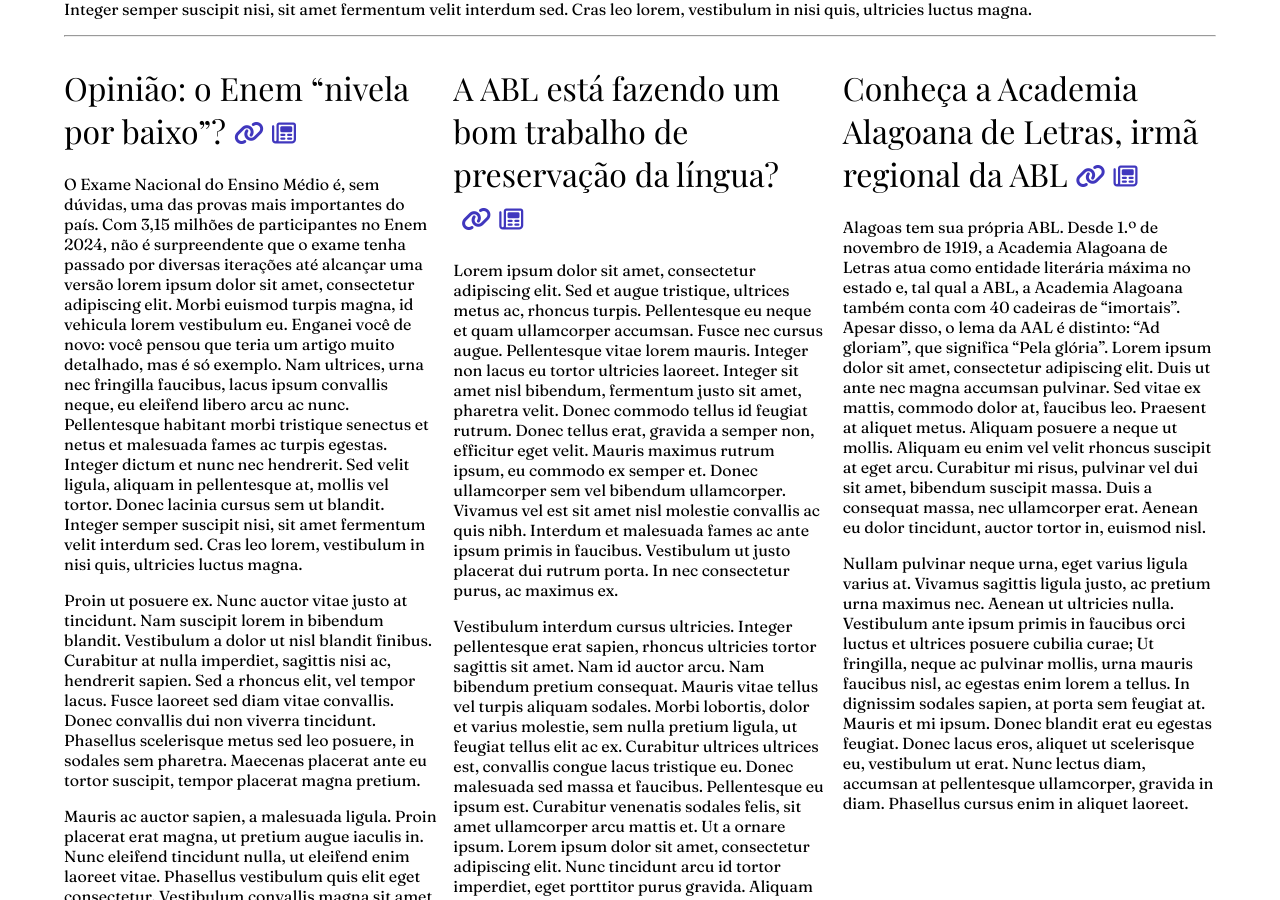
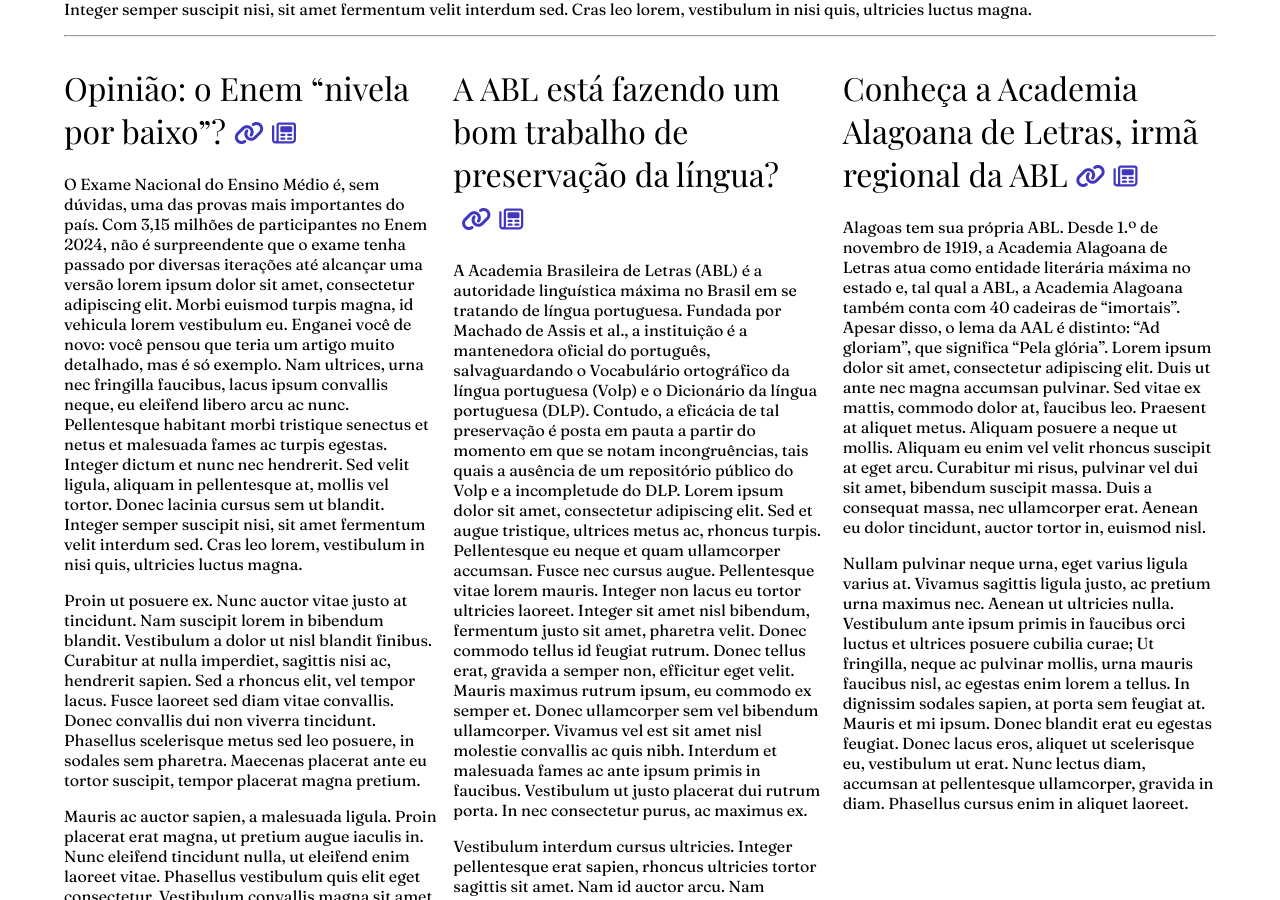
Before and after one commit to wikialagoas/wikialagoas, a Jekyll site: the page built from _posts/2025-07-27-4ed.markdown, in a window 1280 px wide and 900 px high, scrolled down 1134 px. Built offline with Jekyll 4.4.1, drawn with Linux system fonts in a browser that asks for light colours.

Commit message:
Adiciona um início ao mockup da preservação da ABL

```diff
--- a/_posts/2025-07-27-4ed.markdown
+++ b/_posts/2025-07-27-4ed.markdown
@@ -31,7 +31,7 @@
     </div>
     <div>
         <h1>A ABL está fazendo um bom trabalho de preservação da língua?{% include icons-temp.html %}</h1> <!-- adicionar include de fontes tipo: include sources.html s1="fonte 1" s2="fonte 2" s3="fonte 3" s4="fonte4" -->
-        <p>Lorem ipsum dolor sit amet, consectetur adipiscing elit. Sed et augue tristique, ultrices metus ac, rhoncus turpis. Pellentesque eu neque et quam ullamcorper accumsan. Fusce nec cursus augue. Pellentesque vitae lorem mauris. Integer non lacus eu tortor ultricies laoreet. Integer sit amet nisl bibendum, fermentum justo sit amet, pharetra velit. Donec commodo tellus id feugiat rutrum. Donec tellus erat, gravida a semper non, efficitur eget velit. Mauris maximus rutrum ipsum, eu commodo ex semper et. Donec ullamcorper sem vel bibendum ullamcorper. Vivamus vel est sit amet nisl molestie convallis ac quis nibh. Interdum et malesuada fames ac ante ipsum primis in faucibus. Vestibulum ut justo placerat dui rutrum porta. In nec consectetur purus, ac maximus ex.</p>
+        <p>A Academia Brasileira de Letras (ABL) é a autoridade linguística máxima no Brasil em se tratando de língua portuguesa. Fundada por Machado de Assis et al., a instituição é a mantenedora oficial do português, salvaguardando o Vocabulário ortográfico da língua portuguesa (Volp) e o Dicionário da língua portuguesa (DLP). Contudo, a eficácia de tal preservação é posta em pauta a partir do momento em que se notam incongruências, tais quais a ausência de um repositório público do Volp e a incompletude do DLP. Lorem ipsum dolor sit amet, consectetur adipiscing elit. Sed et augue tristique, ultrices metus ac, rhoncus turpis. Pellentesque eu neque et quam ullamcorper accumsan. Fusce nec cursus augue. Pellentesque vitae lorem mauris. Integer non lacus eu tortor ultricies laoreet. Integer sit amet nisl bibendum, fermentum justo sit amet, pharetra velit. Donec commodo tellus id feugiat rutrum. Donec tellus erat, gravida a semper non, efficitur eget velit. Mauris maximus rutrum ipsum, eu commodo ex semper et. Donec ullamcorper sem vel bibendum ullamcorper. Vivamus vel est sit amet nisl molestie convallis ac quis nibh. Interdum et malesuada fames ac ante ipsum primis in faucibus. Vestibulum ut justo placerat dui rutrum porta. In nec consectetur purus, ac maximus ex.</p>
         <p>Vestibulum interdum cursus ultricies. Integer pellentesque erat sapien, rhoncus ultricies tortor sagittis sit amet. Nam id auctor arcu. Nam bibendum pretium consequat. Mauris vitae tellus vel turpis aliquam sodales. Morbi lobortis, dolor et varius molestie, sem nulla pretium ligula, ut feugiat tellus elit ac ex. Curabitur ultrices ultrices est, convallis congue lacus tristique eu. Donec malesuada sed massa et faucibus. Pellentesque eu ipsum est. Curabitur venenatis sodales felis, sit amet ullamcorper arcu mattis et. Ut a ornare ipsum. Lorem ipsum dolor sit amet, consectetur adipiscing elit. Nunc tincidunt arcu id tortor imperdiet, eget porttitor purus gravida. Aliquam eget velit rutrum nisl tempor lobortis ut ac sapien. Ut imperdiet turpis laoreet, molestie velit a, elementum ex. Mauris iaculis cursus sodales.</p>
         <p>Phasellus eget rutrum eros. Sed nec purus urna. Class aptent taciti sociosqu ad litora torquent per conubia nostra, per inceptos himenaeos. In eget mattis libero. Vivamus sed tellus lectus. Sed at auctor mi. Sed ultrices nisi a ex finibus egestas. Etiam dui odio, sagittis in efficitur sagittis, cursus sed nisi. Curabitur venenatis non velit id pretium. Pellentesque pellentesque elit et risus ultrices, vel lacinia eros posuere. Nullam non metus eu dolor auctor tempor.</p>
     </div>
```
